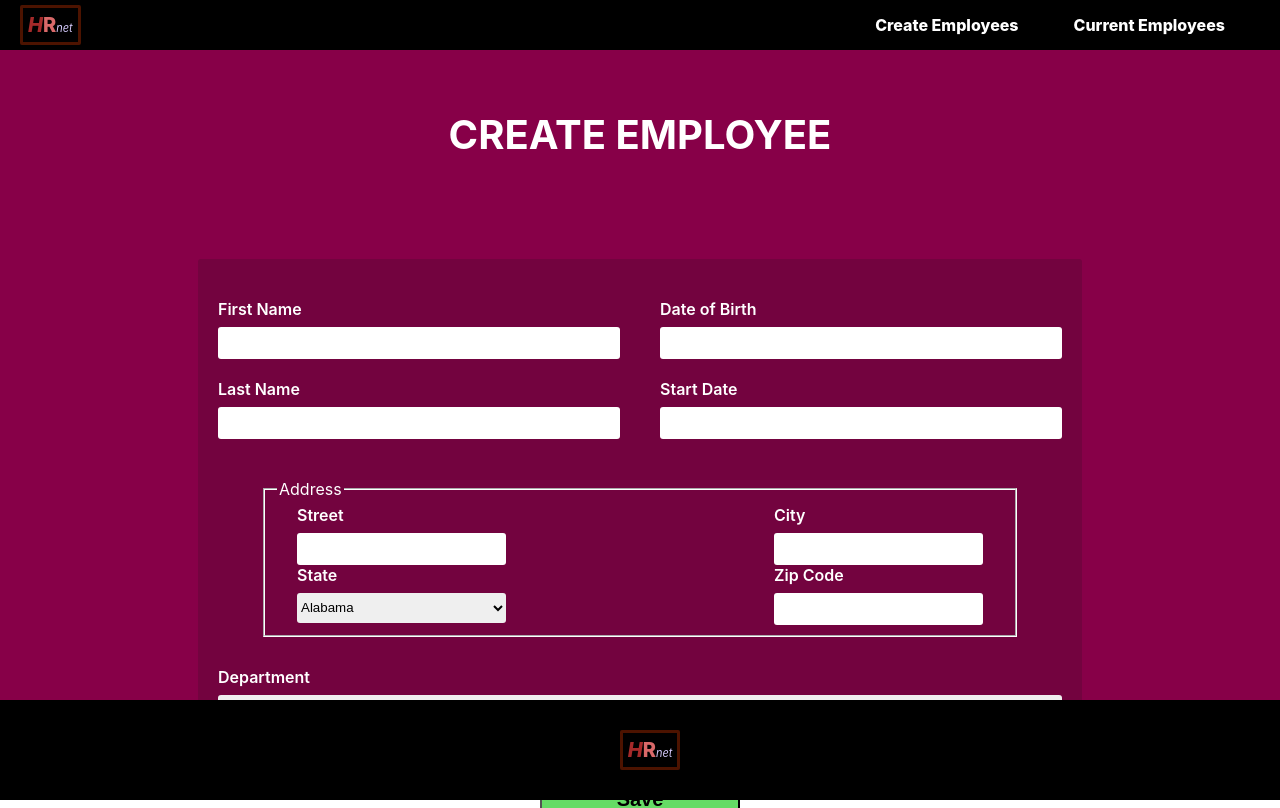
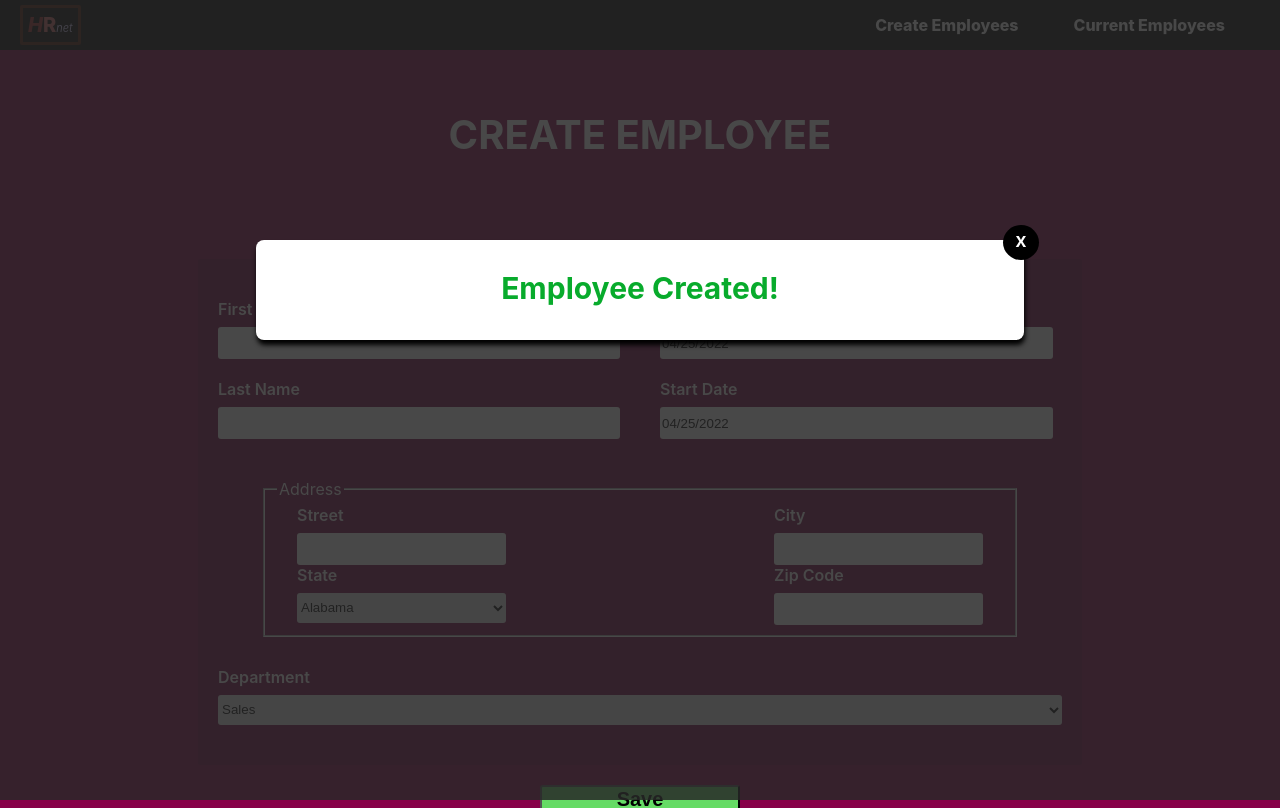
Before and after one commit to Future64/MaximDassonneville_14_22042022, a React (Create React App) app: page / in a window 1280 px wide. Shown: the top 808 px of the page. Built offline with nearby package versions, Linux system fonts and the light colour scheme.

Commit message:
modal and style table

```diff
--- a/package.json
+++ b/package.json
@@ -12,6 +12,7 @@
     "@testing-library/user-event": "^13.2.1",
     "mui-datatables": "^4.2.2",
     "react": "^18.0.0",
+    "react-datepicker": "^4.7.0",
     "react-dom": "^18.0.0",
     "react-router-dom": "^6.3.0",
     "react-scripts": "5.0.1",
--- a/src/components/footer/Footer.css
+++ b/src/components/footer/Footer.css
@@ -1,6 +1,6 @@
 .Footer{
     position: absolute;
-    bottom: 0px;
+    bottom: 0;
     display: flex;
     flex-direction: column;
     justify-content: center;
@@ -9,3 +9,9 @@
     height: 100px;
     background-color: black;
 }
+
+@media (max-height: 905px){
+    .Footer{
+        position: relative;
+    }
+}
--- a/src/components/form/Form.css
+++ b/src/components/form/Form.css
@@ -109,3 +109,10 @@ form{
 .department{
     height: 30px;
 }
+.DatePicker{
+    width: 88%;
+}
+
+.react-datepicker__navigation, .react-datepicker__navigation--previous{
+    margin-top: 0px;
+}
--- a/src/components/form/Form.js
+++ b/src/components/form/Form.js
@@ -1,10 +1,17 @@
-import React from 'react'
+import DatePicker from 'react-datepicker';
+import "react-datepicker/dist/react-datepicker.css";
 import { useState, useEffect, useContext, useRef, useMemo, useCallback } from 'react'
 import { useParams, useLocation, useMatch, NavLink} from 'react-router-dom'
 import './Form.css'
 import states from '../../utils/states'
+import ModalPlugin from '../modalPlugin/ModalPlugin';
 
 const Form = () => {
+  const  [startDate, setStartDate]  =  useState (new Date())
+
+  function handleSubmit() {
+
+  }
 
   return (
   <div className="container">
@@ -25,12 +32,18 @@ const Form = () => {
         <div className="containerDates">
           <div className="birthdayBox">
             <label htmlFor="date-of-birth">Date of Birth</label>
-            <input id="date-of-birth" type="text" />
+            <DatePicker selected={startDate}
+                        onChange={(date) => setStartDate(date)}
+                        placeholderText="I have been cleared!"
+                        className='DatePicker'/>
           </div>
 
           <div className="startDateBox">
             <label htmlFor="start-date">Start Date</label>
-            <input id="start-date" type="text" />
+            <DatePicker selected={startDate}
+                        onChange={(date) => setStartDate(date)}
+                        placeholderText="I have been cleared!"
+                        className='DatePicker'/>
           </div>
         </div>
         </div>
@@ -83,7 +96,7 @@ const Form = () => {
       </div>
     </form>
     <div className='saveBtn'>
-      <button >Save</button>
+      <button onClick={handleSubmit()}>Save</button>
     </div>
 
   </div>
--- /dev/null
+++ b/src/components/modalPlugin/ModalPlugin.css
@@ -0,0 +1,58 @@
+.ModalPage{
+    position: absolute;
+    top: 0;
+    width: 100vw;
+    height: 100vh;
+    background-color: rgba(39, 39, 39, 0.846);
+}
+
+.massageBox{
+    position: absolute;
+    right: 20%;
+    top: 30%;
+    height: 100px;
+    width: 60%;
+    background-color: white;
+    border-radius: 8px;
+    box-shadow: 1px 5px 5px black;
+}
+
+.close{
+    display: none;
+}
+
+.closeModal{
+    position: absolute;
+    display: flex;
+    justify-content: center;
+    align-items: center;
+    right: -15px;
+    top: -15px;
+    background-color: black;
+    border-radius: 50%;
+    width: 30px;
+    height: 30px;
+    color: white;
+    font-size: 20px;
+    font-weight: 600;
+    padding-bottom: 5px;
+    padding-right: 3px;
+    padding-left: 3px;
+    cursor: pointer;
+}
+.closeModal:hover{
+    opacity: 90%;
+    background-color: rgb(207, 36, 36);
+}
+
+.createdMsgBox{
+    display: flex;
+    justify-content: center;
+    width: 100%;
+    height: 100%;
+}
+.createdMsg{
+    font-size: 30px;
+    font-weight: 700;
+    color: rgb(8, 171, 44);
+}
--- /dev/null
+++ b/src/components/modalPlugin/ModalPlugin.js
@@ -0,0 +1,27 @@
+import React from 'react'
+import { useState, useEffect, useContext, useRef, useMemo, useCallback } from 'react'
+import { useParams, useLocation, useMatch, NavLink} from 'react-router-dom'
+import Logo from '../logo/Logo'
+import './ModalPlugin.css'
+
+const ModalPlugin = () => {
+    const [close, setClose] = useState("ModalPage")
+    function handleCloseModal(){
+        if(close == "close"){
+            setClose("ModalPage")
+        }
+        setClose("close")
+    }
+  return (
+    <div className={close}>
+        <div className='massageBox'>
+            <div className='closeModal' onClick={(e) => handleCloseModal()}>x</div>
+            <div className='createdMsgBox'>
+                <p className='createdMsg'>Employee Created!</p>
+            </div>
+        </div>
+
+    </div>
+  )
+}
+export default ModalPlugin
--- a/src/components/muidataTable/MuidataTable.css
+++ b/src/components/muidataTable/MuidataTable.css
@@ -2,3 +2,34 @@
 .tss-1qtl85h-MUIDataTableBodyCell-root{
     margin-left: 16px;
 }
+
+.tss-1qtl85h-MUIDataTableBodyCell-root, .tss-1ls58sa-MUIDataTableBodyCell-simpleCell{
+    display: flex;
+    justify-content: center;
+    align-items: center;
+    margin-left: -5px;
+    color: rgb(115, 3, 63);
+}
+
+.tss-1akey0g-MUIDataTableHeadCell-data{
+    color: rgb(115, 3, 63);
+}
+
+.MuiTypography-root, .MuiTypography-h6 .tss-hj53wm-MUIDataTableToolbar-titleText .css-2ulfj5-MuiTypography-root{
+    color: rgb(115, 3, 63);
+}
+
+.MuiSvgIcon-root, .MuiSvgIcon-fontSizeMedium, .css-i4bv87-MuiSvgIcon-root{
+    color: rgb(115, 3, 63);
+}
+
+.MuiTablePagination-selectLabel, .css-pdct74-MuiTablePagination-selectLabel{
+    color: rgb(115, 3, 63);
+}
+
+.MuiTablePagination-select, .MuiSelect-select, .MuiSelect-standard, .MuiInputBase-input, .css-194a1fa-MuiSelect-select-MuiInputBase-input{
+    color: rgb(115, 3, 63);
+}
+.MuiTablePagination-displayedRows, .css-levciy-MuiTablePagination-displayedRows{
+    color: rgb(115, 3, 63);
+}
--- a/src/components/muidataTable/MuidataTable.js
+++ b/src/components/muidataTable/MuidataTable.js
@@ -113,7 +113,7 @@ const MuidataTable = () => {
     selectableRows : "none",
     print: false,
     download: false,
-    responsive: 'standard',
+    responsive: 'simple',
     customBodyRender: (rowIndex, dataIndex) => dataIndex.rowIndex + 1
   };
 
--- a/src/pages/createEmployee/CreateEmployee.css
+++ b/src/pages/createEmployee/CreateEmployee.css
@@ -1,6 +1,9 @@
 .main{
+    position: relative;
     background-color: rgb(135, 0, 72);
-    height: 100vh;
+    /* height: 100%; */
+    min-height: 100vh;
+    margin:0 auto;
 }
 main h1{
     display: flex;
--- a/src/pages/createEmployee/CreateEmployee.js
+++ b/src/pages/createEmployee/CreateEmployee.js
@@ -4,15 +4,19 @@ import Form from '../../components/form/Form';
 import Header from '../../components/header/Header';
 import Footer from '../../components/footer/Footer';
 import './CreateEmployee.css'
+import ModalPlugin from '../../components/modalPlugin/ModalPlugin';
 
 const CreateEmployee = () => {
     return (
+        <>
         <main className='main'>
             <Header />
             <h1>CREATE EMPLOYEE</h1>
             <Form />
+            <ModalPlugin />
             <Footer />
         </main>
+        </>
     );
 }
 
--- a/src/pages/listEmployee/ListEmployee.css
+++ b/src/pages/listEmployee/ListEmployee.css
@@ -7,6 +7,7 @@
 .wrapper{
     background-color: rgb(135, 0, 72);
     height: 100vh;
+    position:relative;
 }
 .headerForm{
     margin-top: -20px;
```
Also changed, not shown: 2 other files (tests, documents, lock files or other folders).
